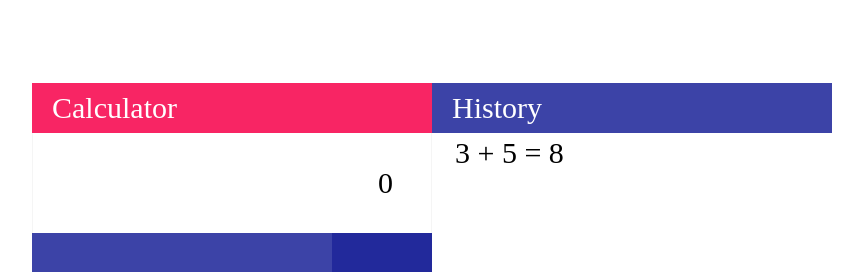
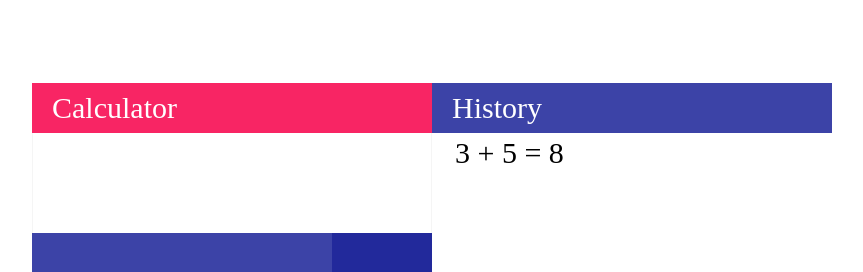
Before and after one commit to whanhee97/React_study_calculator, a React (Create React App) app: page / in a window 1280 px wide. Shown: the top 272 px of the page, without its empty margins (208-1071 px from the left). Built offline with nearby package versions, Linux system fonts and the light colour scheme.

Commit message:
Add: onNumberClick

```diff
--- a/src/Calc.js
+++ b/src/Calc.js
@@ -1,12 +1,15 @@
 import React, { useState } from "react";
 
 function Calc({ setHistories }) {
-  const [number, setNumber] = useState();
+  const [score, setScore] = useState();
+  const onNumberClick = (num) => {
+    setScore(num);
+  };
 
   return (
     <div className="calc">
       <div className="calc__title">Calculator</div>
-      <div className="calc__score">0</div>
+      <div className="calc__score">{score}</div>
       <div className="calc__keyboard">
         <div className="calc__keyboard__main">
           <div className="button calc__keyboard__ac">AC</div>
@@ -17,7 +20,11 @@ function Calc({ setHistories }) {
                   {new Array(3).fill().map((_, nIdx) => {
                     const num = nIdx + 1 + lineIdx * 3;
                     return (
-                      <div key={num} class="button button--blue">
+                      <div
+                        key={num}
+                        class="button button--blue"
+                        onClick={() => onNumberClick(num)}
+                      >
                         {num}
                       </div>
                     );
@@ -26,7 +33,12 @@ function Calc({ setHistories }) {
               );
             })}
           </div>
-          <div className="button button--blue--big">0</div>
+          <div
+            className="button button--blue--big"
+            onClick={() => onNumberClick(0)}
+          >
+            0
+          </div>
         </div>
         <div className="calc__keyboard__operator">
           <div className="button button--deepblue">+</div>
```
